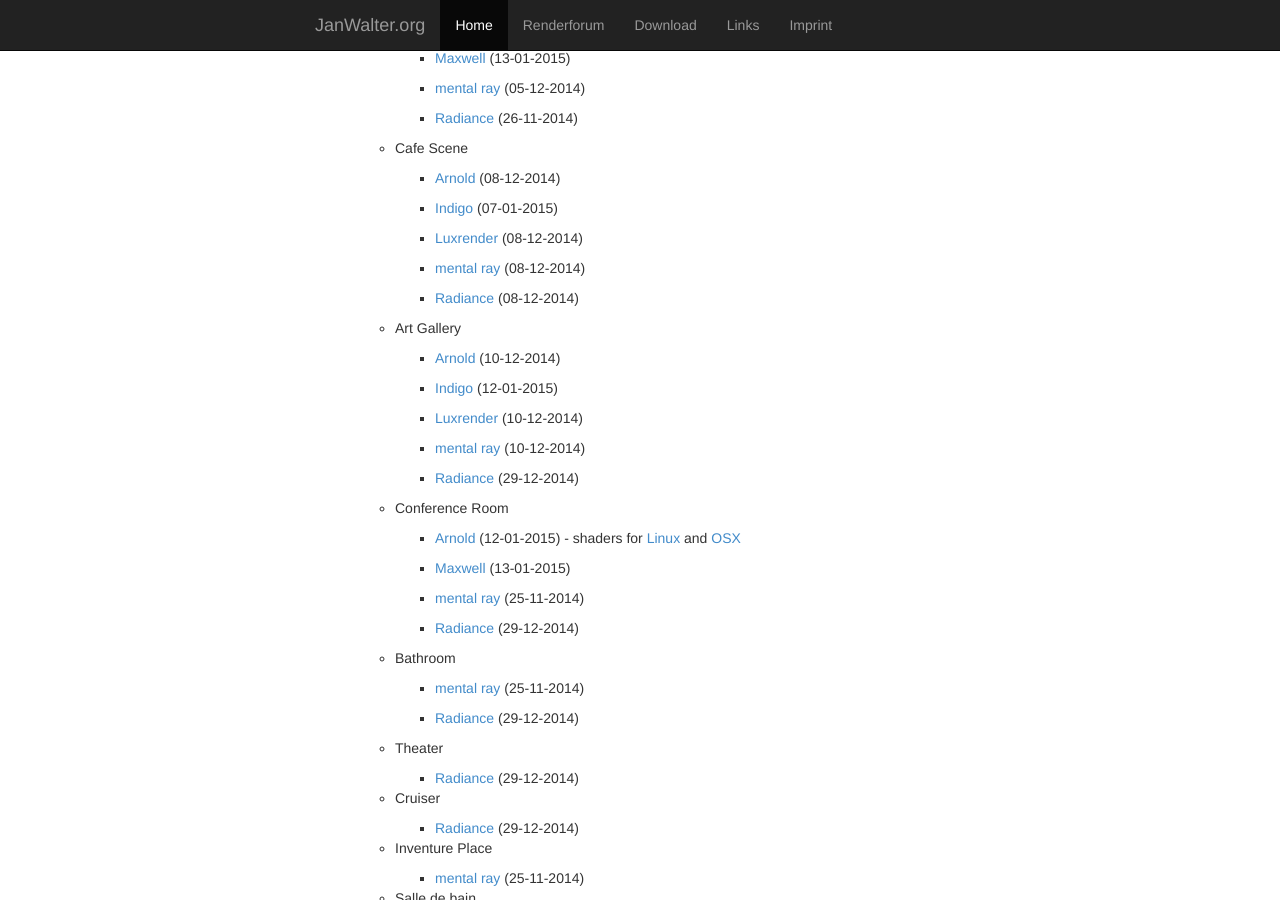
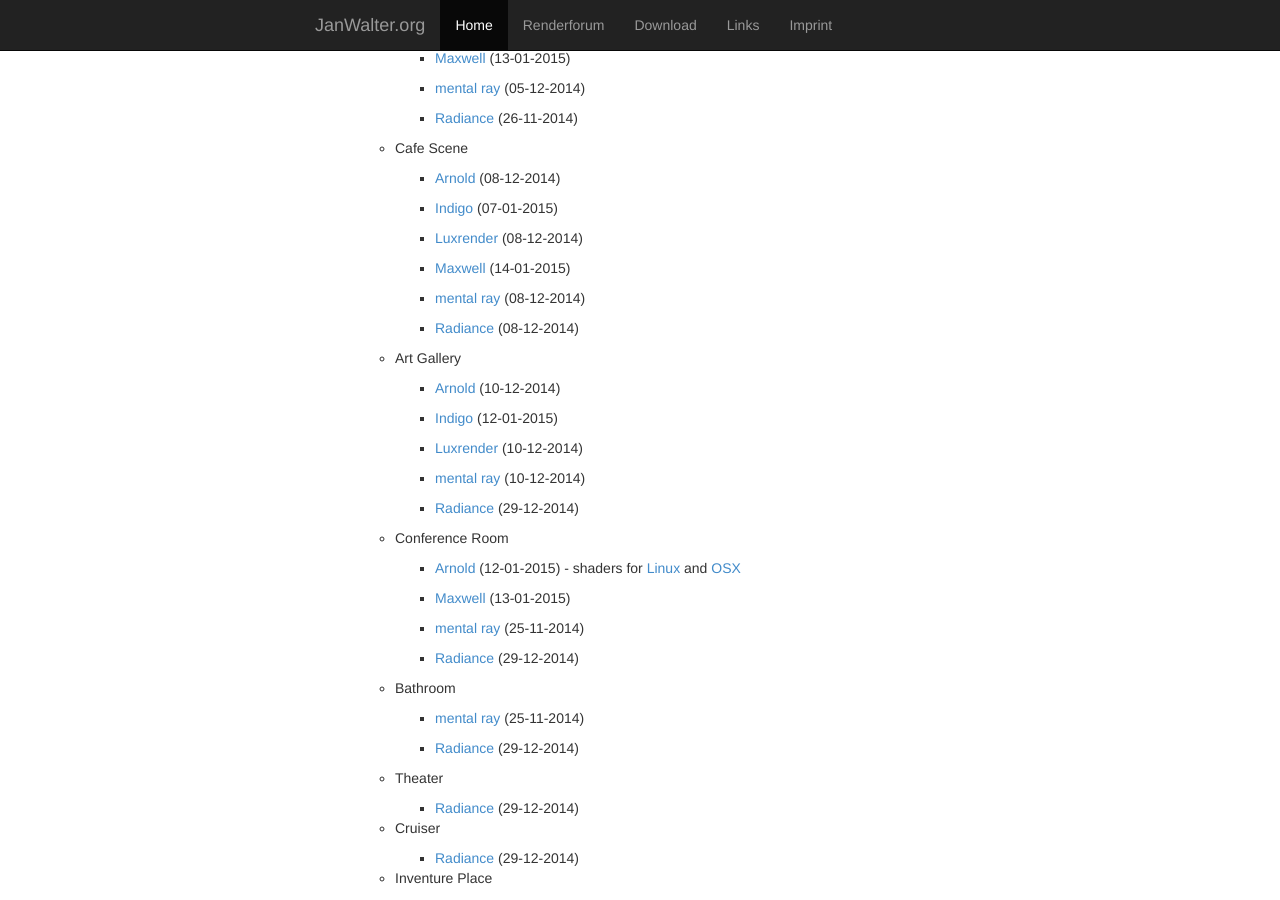
Before and after one commit to wahn/jan_walter_org, a Jekyll site: the page built from download/index.md, in a window 1280 px wide and 900 px high, scrolled down 422 px. Built offline with Jekyll 4.4.1, drawn with Linux system fonts in a browser that asks for light colours; Markdown is read by kramdown in place of the engine named in the settings.

Commit message:
Download link for the cafe scene in Maxwell Studio file format.

```diff
--- a/download/index.md
+++ b/download/index.md
@@ -48,6 +48,8 @@
         + [Indigo](https://www.janwalter.org/Download/Scenes/cafe_scene_igs.tar.gz) (07-01-2015)
 
         + [Luxrender](https://www.janwalter.org/Download/Scenes/cafe_scene_lxs.tar.gz) (08-12-2014)
+
+        + [Maxwell](https://www.janwalter.org/Download/Scenes/cafe_scene_mxs.tar.gz) (14-01-2015)
 
         + [mental ray](https://www.janwalter.org/Download/Scenes/cafe_scene_mi.tar.gz) (08-12-2014)
 
```
